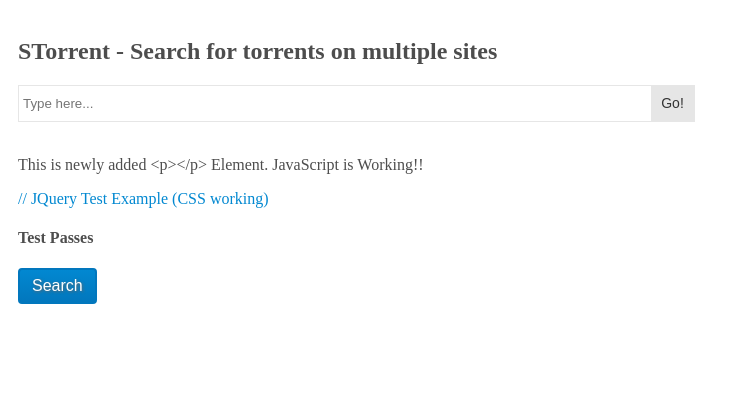
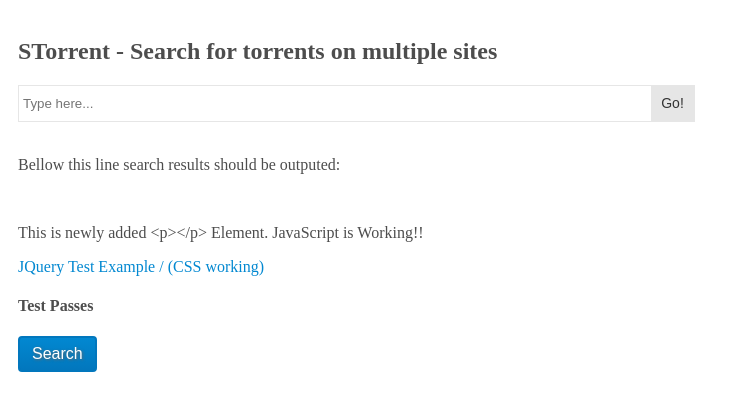
Before and after one commit to SrdjanMilic/STorrent, an Electron app: page index.html in a window 1000 px wide. Shown: the whole page, without its empty margins (0-740 px from the left). Drawn offline with nearby package versions, Linux system fonts and the light colour scheme; no server answers.

Commit message:
search results in app  window

```diff
--- a/css/styles.css
+++ b/css/styles.css
@@ -1,6 +1,9 @@
 body {
     padding: 1%;
     color: #4d4d4d;
+}
+#results {
+    color: #f4511e;
 }
 
 .jquery-test p {
--- a/index.html
+++ b/index.html
@@ -18,9 +18,15 @@
 
     <br>
 
+    <p>Bellow this line search results should be outputed:</p>
     <div id="results"></div>
+
+    <br>
+
+    <div id="JavaScript-test"></div>
+
     <div class="jquery-test">
-        <p>// JQuery Test Example (CSS working)</p>
+        <p>JQuery Test Example / (CSS working)</p>
     </div>
     <button id="btn" class="btn-search" type="button">Search</button>
 
--- a/js/myScript.js
+++ b/js/myScript.js
@@ -2,5 +2,23 @@
 var node = document.createTextNode("This is newly added <p></p> Element. JavaScript is Working!!");
 testElement.appendChild(node);
 
-var element = document.getElementById("results");
+const TorrentSearchApi = require('torrent-search-api');
+const torrentSearch = new TorrentSearchApi();
+
+var element = document.getElementById('JavaScript-test');
 element.appendChild(testElement);
+
+torrentSearch.enableProvider('KickassTorrents');
+
+torrentSearch.search('ufc', '', 2)
+  .then(torrents => {
+    // console.log(torrents);
+    // document.getElementById('results').innerHTML = JSON.stringify(torrents[0]['title'] + ', ' + torrents[0]['time'] + ', ' + torrents[1]['title'] + ', ' + torrents[1]['time']);
+    document.getElementById('results').innerHTML = JSON.stringify(torrents);
+  })
+  .catch(err => {
+    window.alert(err);
+  });
+
+// var results = JSON.parse(torrents);
+// document.getElementById('results').innerHTML = torrents[0] + torrents[1] + torrents[2] + torrents[3];
--- a/main.js
+++ b/main.js
@@ -2,8 +2,10 @@
 const path = require('path')
 const url = require('url')
 
+/*
 const TorrentSearchApi = require('torrent-search-api');
 const torrentSearch = new TorrentSearchApi();
+*/
 
 // Keep a global reference of the window object, if you don't, the window will
 // be closed automatically when the JavaScript object is garbage collected.
@@ -50,6 +52,8 @@
 // In this file you can include the rest of your app's specific main process
 // code. You can also put them in separate files and require them here.
 
+
+/*
 torrentSearch.enableProvider('KickassTorrents');
 
 torrentSearch.search('ufc', '', 2)
@@ -59,6 +63,8 @@
   .catch(err => {
     console.log(err);
   });
+*/
+
 
 // var results = JSON.parse(torrents);
 // document.getElementById('results').innerHTML = torrents.title + torrents.seeds + torrents.peers + torrents.magnet;
```
